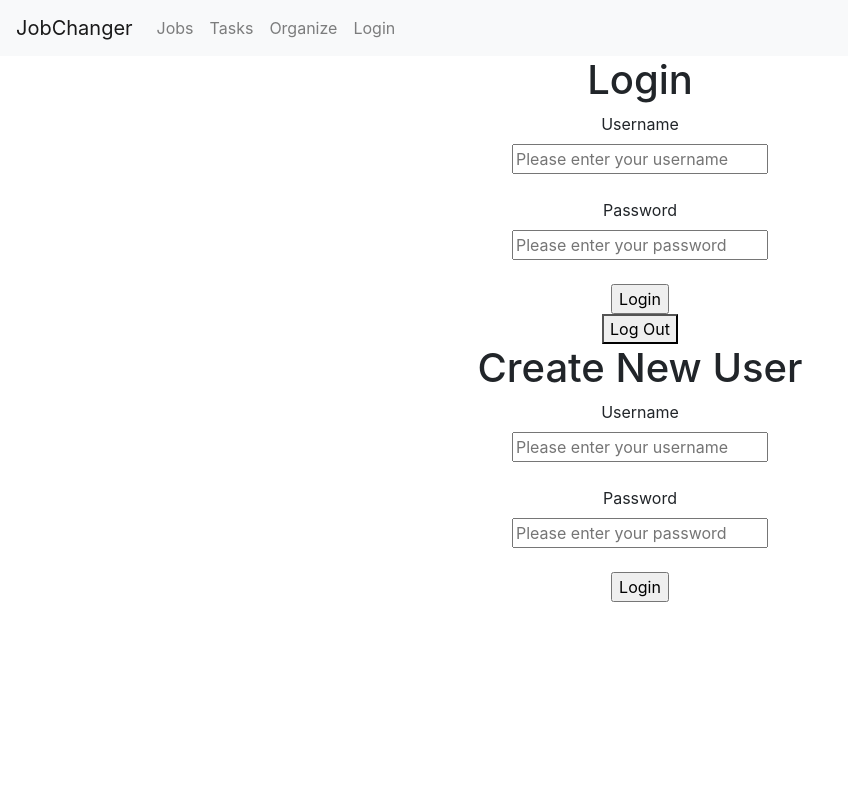
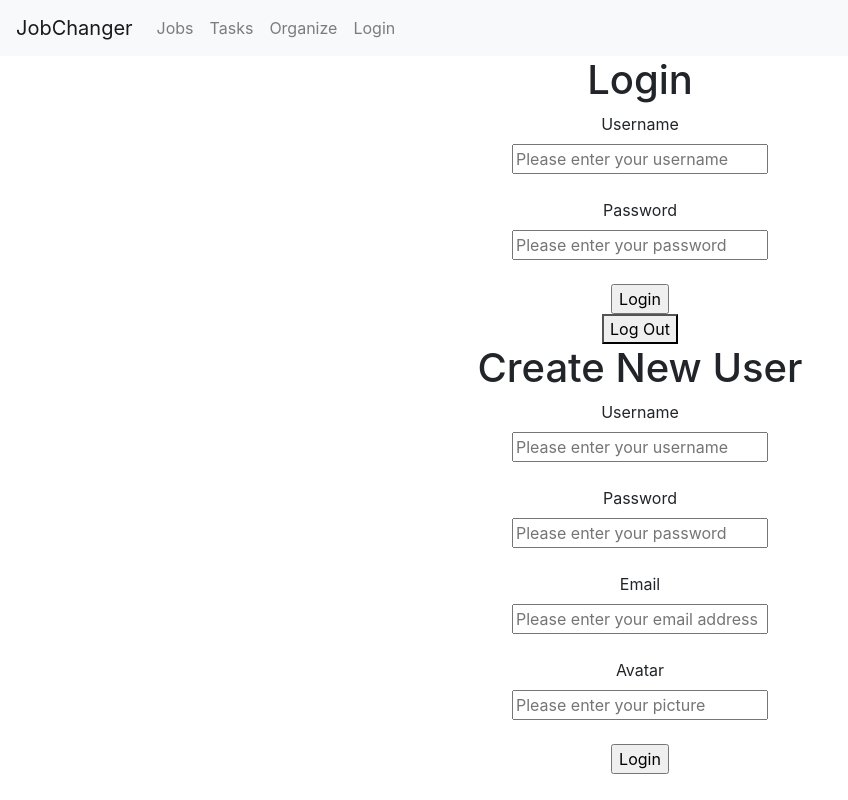
Before and after one commit to Lix311/jobchanger-front, a React (Create React App) app: page /login in a window 1280 px wide. Shown: the whole page, without its empty margins (0-848 px from the left). Built offline with nearby package versions, Linux system fonts and the light colour scheme.

Commit message:
can add users

```diff
--- a/src/App.js
+++ b/src/App.js
@@ -12,7 +12,7 @@ class App extends Component {
 
 
 
-  signUpHandler = (username, password) => {
+  signUpHandler = (username, password, email, avatar) => {
     console.log(username,password,'logging in...')
 
     fetch('http://localhost:3001/api/v1/users', {
@@ -23,10 +23,10 @@ class App extends Component {
   },
   body: JSON.stringify({
     user: {
-      username: "sylviawoods",
-      password: "whatscooking",
-      email: "woods@woods.com",
-      avatar: "https://upload.wikimedia.org/wikipedia/commons/4/49/Syvia_of_Sylvia%27s_reaturant_N.Y.C_%28cropped%29.jpg"
+      username: username,
+      password: password,
+      email: email,
+      avatar: avatar
     }
   })
 })
--- a/src/Components/Login.js
+++ b/src/Components/Login.js
@@ -9,6 +9,8 @@ class Login extends Component {
         password: '',
         newusername: '',
         newpassword: '',
+        newavatar: '',
+        newemail:'',
         button: false
 
     }
@@ -23,8 +25,8 @@ class Login extends Component {
     handleNewUser = (event) => {
 
         event.preventDefault();
-        let {newusername,newpassword} = event.target
-        this.props.signup(newusername.value, newpassword.value)
+        let {newusername,newpassword,newemail,newavatar} = event.target
+        this.props.signup(newusername.value, newpassword.value, newemail.value, newavatar.value)
 
         this.props.history.push('/jobsearch')
 }
@@ -113,6 +115,30 @@ render() {
                     />
                     <br/>
                     <br/>
+                    <label>Email</label>
+                    <br/>
+                    <input
+                        type='text'
+                        placeholder='Please enter your email address'
+                        id='newemail'
+                        name='newemail'
+                        value={this.state.newemail}
+                        onChange={this.handleInput}
+                    />
+                    <br/>
+                    <br/>
+                    <label>Avatar</label>
+                    <br/>
+                    <input
+                        type='text'
+                        placeholder='Please enter your picture'
+                        id='newavatar'
+                        name='newavatar'
+                        value={this.state.newavatar}
+                        onChange={this.handleInput}
+                    />
+                    <br/>
+                    <br/>
                     <input type='submit' value='Login' />
                     </form>
 
```
